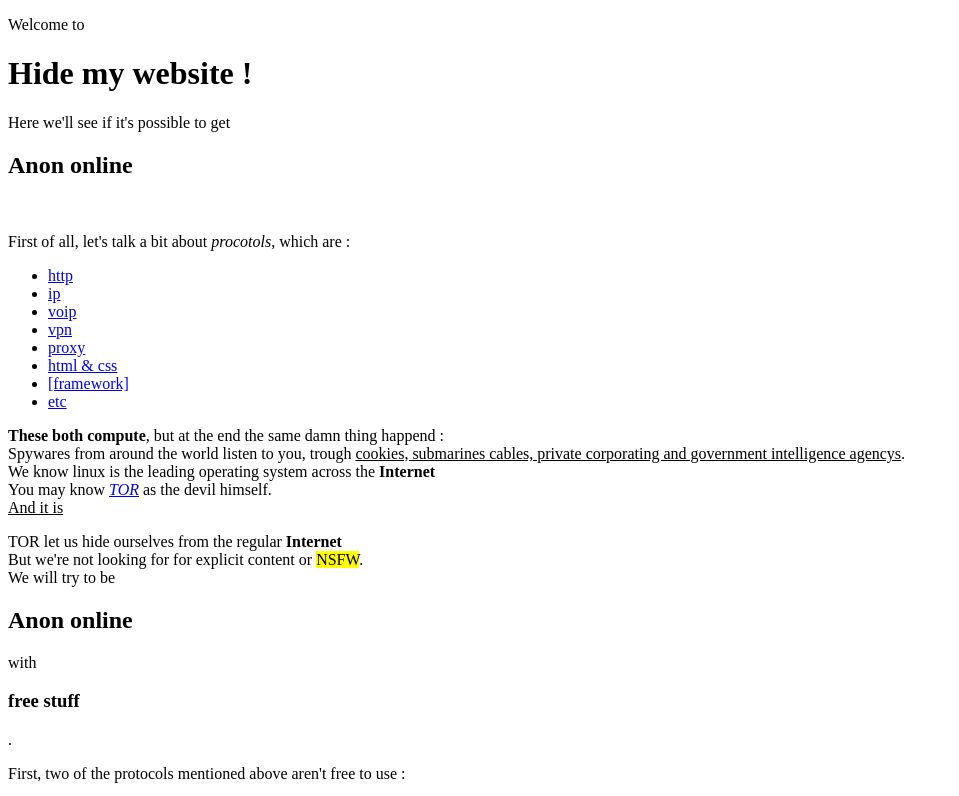
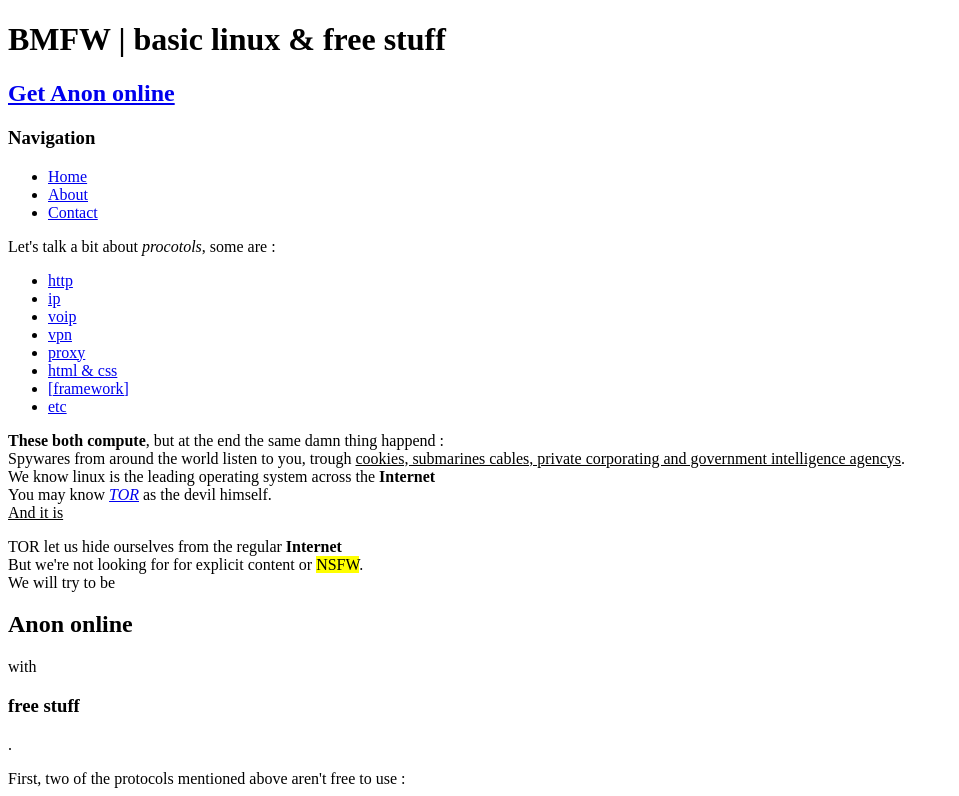
Before and after one commit to HailHide/BMFW, a plain HTML site: page index.html in a window 1280 px wide. Shown: the top 796 px of the page, without its empty margins (0-959 px from the left). Drawn offline with Linux system fonts and the light colour scheme.

Commit message:
Working on 'index.html' : added 'draft' naviagtion menu

```diff
--- a/index.html
+++ b/index.html
@@ -14,12 +14,22 @@
     Tout ce qui est ici apparaît.
     (ou alors il s'agit d'un script)
     -->
-    <p>Welcome to <h1>Hide my website !</h1></p>
+    <div id="header">
+    <h1>BMFW | basic linux & free stuff</h1>
     <!-- <p></p> "fabrique" un paragraphe "§" -->
-    <p>Here we'll see if it's possible to get <h2>Anon online</h2><br /></p>
-
-    <p>
-    First of all, let's talk a bit about <em>procotols</em>, which are :<br />
+    <a href="www/pages/Anon.html"><h2>Get Anon online</h2></a>
+        </div>
+    <div id="content">
+        <div id="nav">
+    <h3>Navigation</h3>
+                <ul>
+                    <li><a class="selected" href="index.html">Home</a></li>
+                    <li><a href="www/pages/about/about.html">About</a></li>
+                    <li><a href="mailto:mael.bomane@gmail.com" target="_blank">Contact</a></li>
+                </ul>
+            </div>
+    </div>
+    Let's talk a bit about <em>procotols</em>, some are :<br />
     	<ul>
     		<li><a href="#http">http</a></li>
     		<li><a href="#ip">ip</a></li>
```
